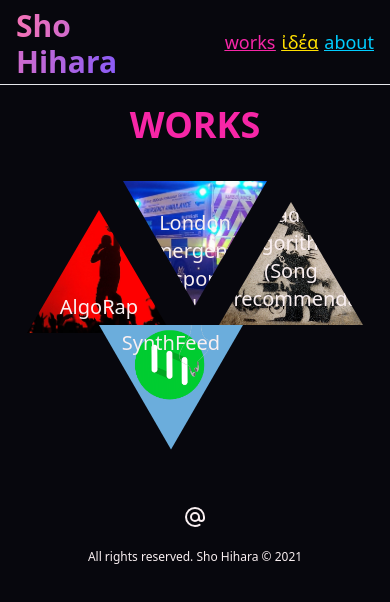
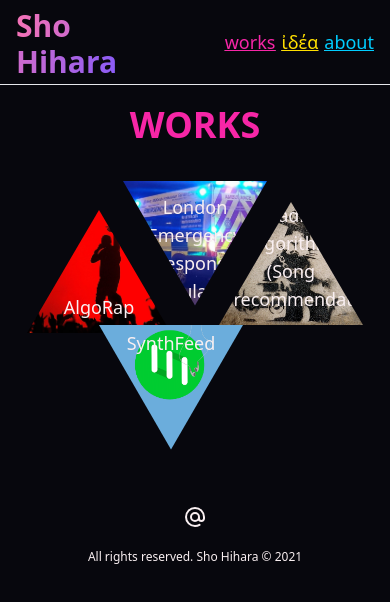
Before and after one commit to neila/neila.github.io, a Next.js app: page /works in a window 390 px wide. Shown: the top 602 px of the page. Built offline with nearby package versions, Linux system fonts and the light colour scheme; what @tailwindcss/typography would draw is missing.

Commit message:
tinychange

```diff
--- a/pages/about.js
+++ b/pages/about.js
@@ -39,13 +39,7 @@ export default function about() {
                         <div className="lg:w-4/5 mx-auto leading-snug space-y-5">
                             <p className='text-center'>Sho // free nerd // <em>Homo sapiens</em></p>
                             <p>
-                                <a href='https://www.youtube.com/watch?v=UL5x60lpGIE'>Konnichiwa</a>, I'm Sho, a developer and artist from Japan. Alum of <a href='https://www.minerva.edu/undergraduate-program/'>Minerva University</a>.
-                            </p>
-                            <p>
-                                I wore various creative hats in the past including web design for a <a href='https://synthfeed.com/'>music startup</a>; authoring an <a href='https://style.nikkei.com/search?keyword=%E3%83%9F%E3%83%8D%E3%83%AB%E3%83%90%E3%81%AE%E3%81%B5%E3%81%8F%E3%82%8D%E3%81%86'>essay series</a> for a nationwide media outlet; curriculum design consultant for a <a href="https://manai.me/">STEM high school</a>; and even bartending in NYC.
-                            </p>
-                            <p>
-                                Aside from my computational and artistic pursuits, I enjoy the <a href='https://openlibrary.org/books/OL31390125M/The_God_of_Small_Things'>small things</a>; dancing through my everyday movements, sleeping in makeshift spaces, and getting off at unvisited subway stations without my phone.
+                                <a href='https://www.youtube.com/watch?v=UL5x60lpGIE'>Konnichiwa</a>, I'm Sho, a developer and artist from Japan. Alum of <a href='https://www.minerva.edu/undergraduate-program/'>Minerva University</a>. <em>Time</em>'s 2006 person of the year.
                             </p>
                             <p>
                                 Fascinated by human-computer relationship.
@@ -55,7 +49,7 @@ export default function about() {
                                 Drawn to questioning everything around me; even more than seeking answers about them.
                             </p>
                             <p>
-                                Seeking to be inspired, to envision the bold, to strive for aesthetics, and to be surrounded by souls who bring out the best in each other.
+                                Aside from my computational and artistic pursuits, I enjoy the <a href='https://openlibrary.org/books/OL31390125M/The_God_of_Small_Things'>small things</a>; dancing through my everyday movements, sleeping in makeshift spaces, and getting off at unvisited subway stations without my phone.
                             </p>
 
                             <div className='flex justify-center w-full'>
--- a/pages/works.js
+++ b/pages/works.js
@@ -37,7 +37,7 @@ export default function works() {
                             src = {Rap} />
                         </Link>
                         <div className="absolute bottom-3 w-full">
-                            <div className='mx-auto w-4/5 text-center text-xl'>
+                            <div className='mx-auto w-4/5 text-center lg:text-xl'>
                                 AlgoRap
                             </div>
                         </div>
@@ -49,8 +49,8 @@ export default function works() {
                             className = "object-cover h-full w-full"
                             src = {AmbulancePic} />
                         </Link>
-                        <div className="absolute top-7 w-full">
-                            <div className='mx-auto w-4/5 text-center text-xl'>
+                        <div className="absolute top-3 w-full">
+                            <div className='mx-auto w-4/5 text-center lg:text-xl'>
                                 London Emergency Response Simulation
                             </div>
                         </div>
@@ -63,7 +63,7 @@ export default function works() {
                             src = {Radio} />
                         </Link>
                         <div className="absolute bottom-3 w-full">
-                            <div className='mx-auto w-4/5 text-center text-xl'>
+                            <div className='mx-auto w-4/5 text-center lg:text-xl'>
                                 Radio algorithm <br /> (Song recommendation)
                             </div>
                         </div>
@@ -76,7 +76,7 @@ export default function works() {
                             src = {Synthfeed} />
                         </Link>
                         <div className="absolute bottom-28 w-full">
-                            <div className='mx-auto w-4/5 text-center text-xl'>
+                            <div className='mx-auto w-4/5 text-center lg:text-xl'>
                                 SynthFeed
                             </div>
                         </div>
```
